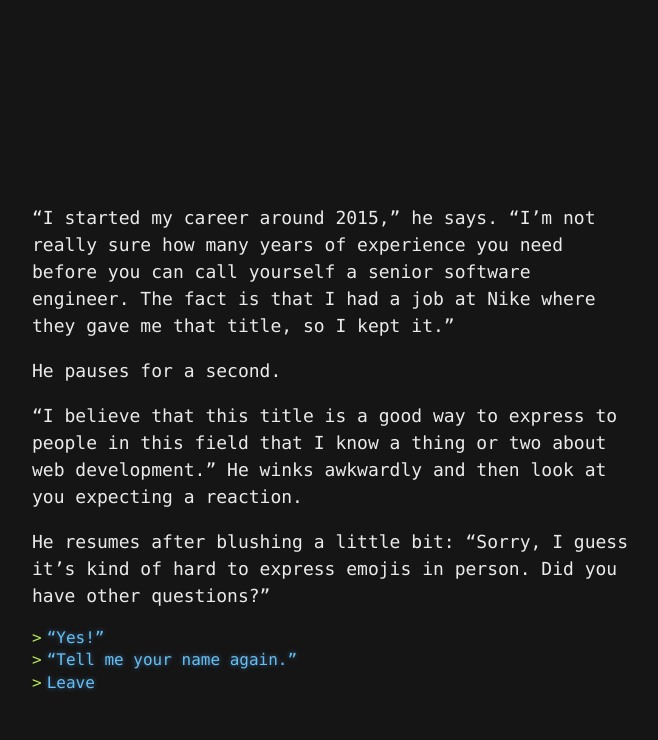
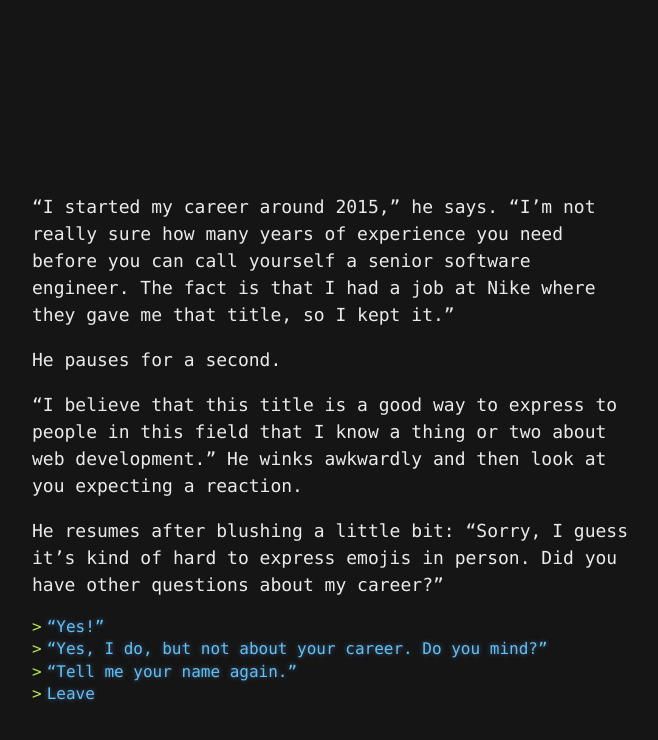
Before and after one commit to yvesgurcan/adventure, a Jekyll site: the page built from senior.md, in a window 1280 px wide. Shown: the top 740 px of the page, without its empty margins (308-966 px from the left). Built offline with Jekyll 4.4.1, drawn with Linux system fonts in a browser that asks for light colours; our own code applies the rules of GitHub Pages for plain Markdown files.

Commit message:
Update senior.md

```diff
--- a/senior.md
+++ b/senior.md
@@ -4,8 +4,9 @@ He pauses for a second.
 
 "I believe that this title is a good way to express to people in this field that I know a thing or two about web development." He winks awkwardly and then look at you expecting a reaction.
 
-He resumes after blushing a little bit: "Sorry, I guess it's kind of hard to express emojis in person. Did you have other questions?"
+He resumes after blushing a little bit: "Sorry, I guess it's kind of hard to express emojis in person. Did you have other questions about my career?"
 
 - ["Yes!"](job.md)
+- ["Yes, I do, but not about your career. Do you mind?"](questions.md)
 - ["Tell me your name again."](their-name-2.md)
 - [Leave](leave.md)
```
